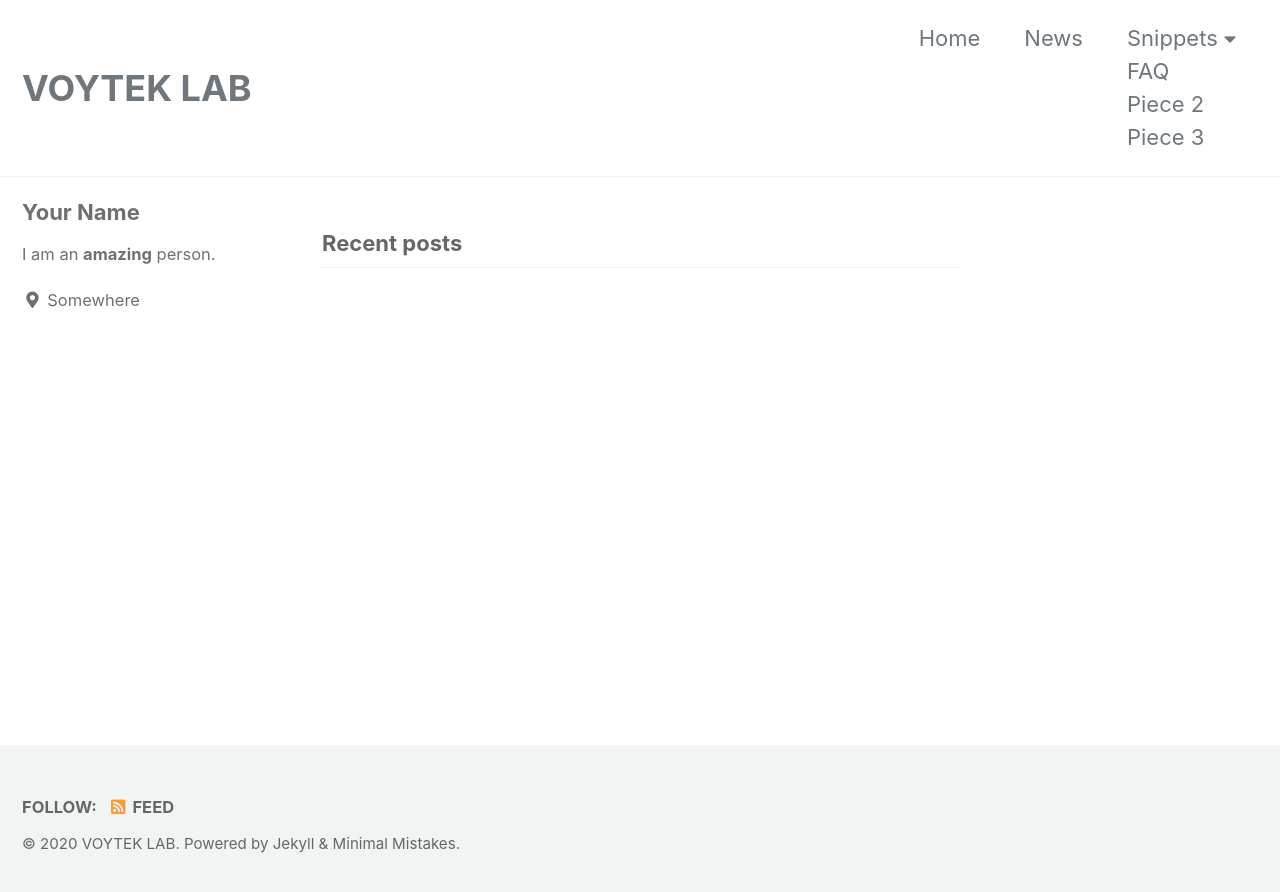
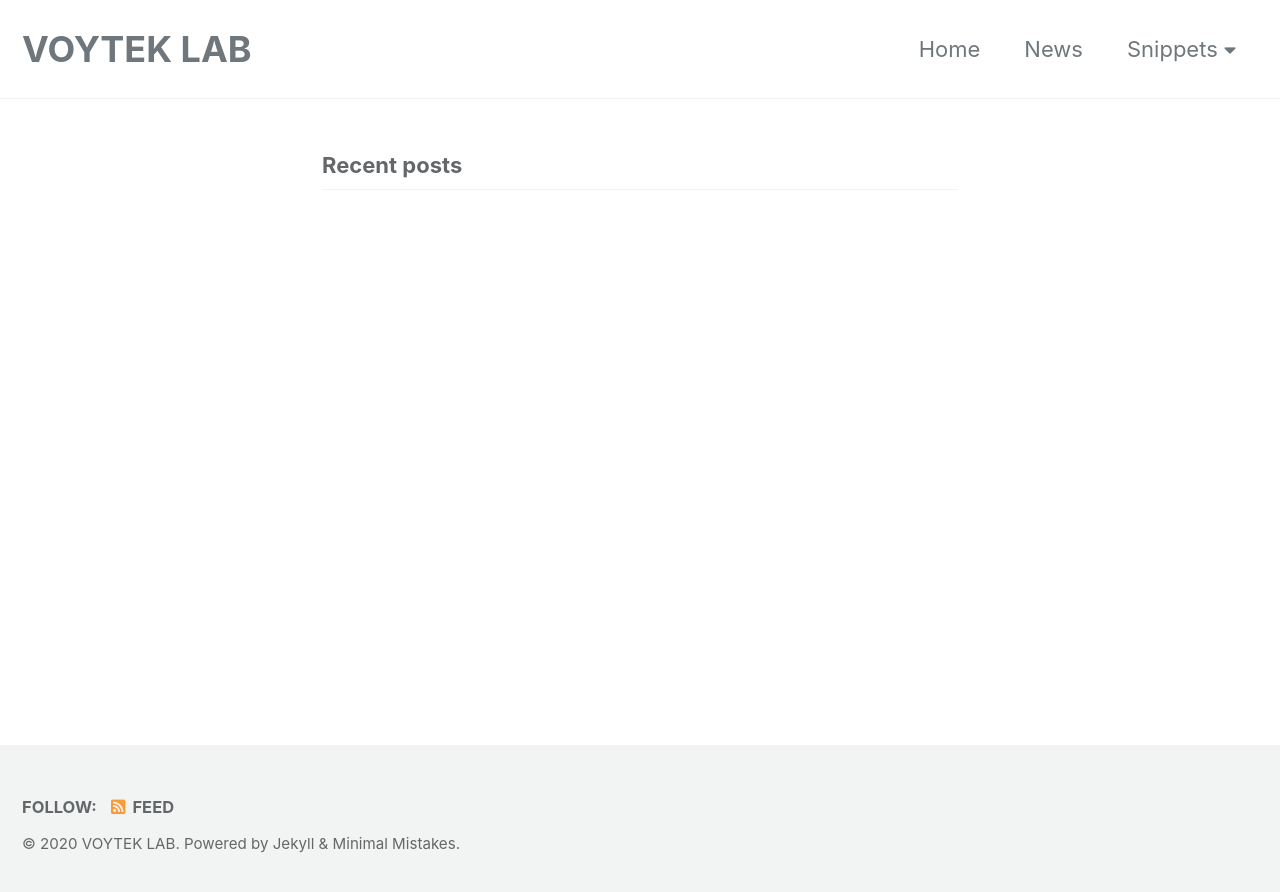
Before and after one commit to ryanhammonds/ryanhammonds.github.io, a Jekyll site: the page built from index.html, in a window 1280 px wide. Shown: the top 892 px of the page. Built offline with Jekyll 4.4.1, drawn with Linux system fonts in a browser that asks for light colours; cached includes are drawn as plain includes; the list of posts is cut into pages by our own code.

Commit message:
working dropdown

```diff
--- a/_config.yml
+++ b/_config.yml
@@ -25,7 +25,7 @@
 baseurl                  : # the subpath of your site, e.g. "/blog"
 repository               : # GitHub username/repo-name e.g. "mmistakes/minimal-mistakes"
 teaser                   : # path of fallback teaser image, e.g. "/assets/images/500x300.png"
-logo                     : # path of logo image to display in the masthead, e.g. "/assets/images/88x88.png"
+logo                     : "/assets/images/background.jpg"
 masthead_title           : # overrides the website title displayed in the masthead, use " " for no title
 # breadcrumbs            : false # true, false (default)
 words_per_minute         : 200
@@ -89,34 +89,6 @@
   google:
     tracking_id          :
     anonymize_ip         : # true, false (default)
-
-
-# Site Author
-author:
-  name             : "Your Name"
-  avatar           : # path of avatar image, e.g. "/assets/images/bio-photo.jpg"
-  bio              : "I am an **amazing** person."
-  location         : "Somewhere"
-  email            :
-  links:
-    - label: "Email"
-      icon: "fas fa-fw fa-envelope-square"
-      # url: "mailto:your.name@email.com"
-    - label: "Website"
-      icon: "fas fa-fw fa-link"
-      # url: "https://your-website.com"
-    - label: "Twitter"
-      icon: "fab fa-fw fa-twitter-square"
-      # url: "https://twitter.com/"
-    - label: "Facebook"
-      icon: "fab fa-fw fa-facebook-square"
-      # url: "https://facebook.com/"
-    - label: "GitHub"
-      icon: "fab fa-fw fa-github"
-      # url: "https://github.com/"
-    - label: "Instagram"
-      icon: "fab fa-fw fa-instagram"
-      # url: "https://instagram.com/"
 
 # Site Footer
 footer:
@@ -274,10 +246,9 @@
       type: posts
     values:
       layout: single
-      author_profile: true
+      author_profile: false
       read_time: true
       comments: # true
       share: true
       related: true
-      sidebar:
-        nav: "docs"
+      sidebar: false
--- a/_layouts/single.html
+++ b/_layouts/single.html
@@ -15,7 +15,6 @@
 {% endif %}
 
 <div id="main" role="main">
-  {% include sidebar.html %}
 
   <article class="page" itemscope itemtype="https://schema.org/CreativeWork">
     {% if page.title %}<meta itemprop="headline" content="{{ page.title | markdownify | strip_html | strip_newlines | escape_once }}">{% endif %}
--- a/_sass/minimal-mistakes/_navigation.scss
+++ b/_sass/minimal-mistakes/_navigation.scss
@@ -250,6 +250,32 @@
         -ms-transform: scaleX(1);
         transform: scaleX(1); // reveal
       }
+    }
+
+    .dropdown {
+      float: left;
+      width: auto;
+    }
+
+    .dropdown-content {
+      display: none;
+      position: absolute;
+      background-color: darken($background-color, 3%);
+      min-width: 160px;
+      box-shadow: $box-shadow;
+      z-index: 1;
+    }
+
+    .dropdown-content a {
+      padding: 4px 8px;
+    }
+
+    .dropdown:hover .dropdown-content {
+      display: block;
+    }
+
+    .dropdown-content a:not(:last-child){
+      border-bottom: none;
     }
   }
 
--- a/_sass/minimal-mistakes/_page.scss
+++ b/_sass/minimal-mistakes/_page.scss
@@ -38,12 +38,12 @@
 .page {
   @include breakpoint($large) {
     float: right;
-    width: calc(100% - #{$right-sidebar-width-narrow});
+    width: 100%;
     padding-right: $right-sidebar-width-narrow;
   }
 
   @include breakpoint($x-large) {
-    width: calc(100% - #{$right-sidebar-width});
+    width: 100%;
     padding-right: $right-sidebar-width;
   }
 
@@ -476,10 +476,10 @@
 
 .comment__content-wrapper {
   float: right;
-  width: calc(100% - 60px);
+  width: 100%;
 
   @include breakpoint($large) {
-    width: calc(100% - 100px);
+    width: 100%;
   }
 }
 
@@ -513,11 +513,11 @@
 
   @include breakpoint($large) {
     float: right;
-    width: calc(100% - #{$right-sidebar-width-narrow});
+    width: 100%;
   }
 
   @include breakpoint($x-large) {
-    width: calc(100% - #{$right-sidebar-width});
+    width: 100%;
   }
 
   a {
```
Also changed, not shown: 4 other files.
